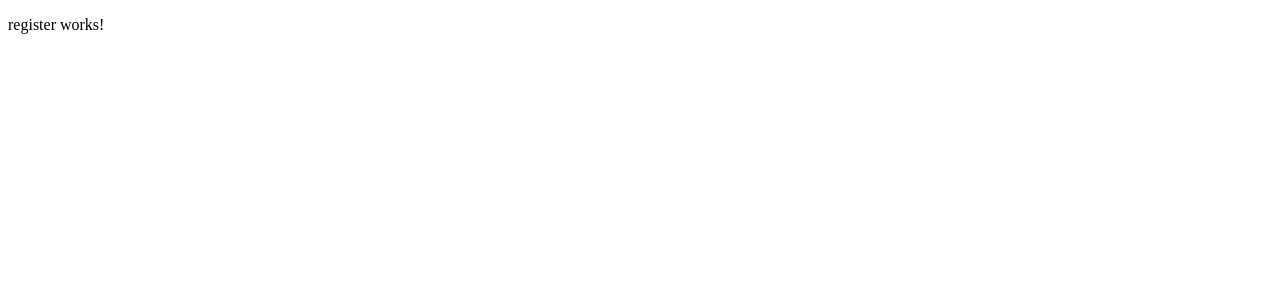
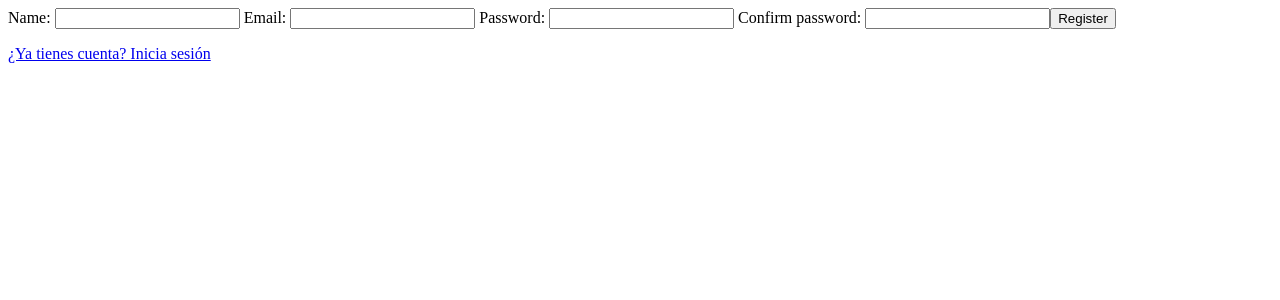
Before and after one commit to ftalaveram01/habitos-web, an Angular app: page /register in a window 1280 px wide. Shown: the top 300 px of the page. Built offline with nearby package versions, Linux system fonts and the light colour scheme.

Commit message:
creacion de formulario y metodo en el servicio

```diff
--- a/src/app/Components/register/register.component.html
+++ b/src/app/Components/register/register.component.html
@@ -1 +1,34 @@
-<p>register works!</p>
+<div class="container">
+    <form class="form-group" [formGroup]="form" (ngSubmit)="onSubmit()">
+        <label>
+            Name:
+            <input type="text" formControlName="name" name="name" required>
+        </label>
+        <label>
+            Email:
+            <input type="email" formControlName="email" name="email" required>
+            <div *ngIf="email?.invalid && email?.touched" class="error">
+                El correo electrónico no es válido.
+            </div>
+        </label>
+        <label>
+            Password:
+            <input type="password" formControlName="password" name="password" required>
+        </label>
+        <label>
+            Confirm password:
+            <input type="password" formControlName="confirmPassword" name="confirmPassword" required>
+            <div *ngIf="confirmPassword?.hasError('noMatch') && confirmPassword?.touched" class="error">
+                Las contraseñas no coinciden.
+            </div>
+        </label>
+        <button type="submit">Register</button>
+
+        <a href="http://localhost:4200/login" id="login">
+            <p>
+                ¿Ya tienes cuenta? Inicia sesión
+            </p>
+        </a>
+
+    </form>
+</div>
--- a/src/app/Components/register/register.component.ts
+++ b/src/app/Components/register/register.component.ts
@@ -1,11 +1,70 @@
 import { Component } from '@angular/core';
+import { CommonModule } from '@angular/common';
+import { FormBuilder, FormGroup, FormsModule, ReactiveFormsModule, Validators } from '@angular/forms';
+import { AuthService } from '../../Services/auth.service';
 
 @Component({
   selector: 'app-register',
-  imports: [],
+  imports: [CommonModule, ReactiveFormsModule],
   templateUrl: './register.component.html',
   styleUrl: './register.component.css'
 })
 export class RegisterComponent {
 
+  form !: FormGroup;
+  name: string = '';
+  errors: { [nameError: string]: string} = {};
+
+  constructor(private authService: AuthService, private fb: FormBuilder) {}
+
+  ngOnInit() {
+    this.form = this.fb.group({
+      name: ['', Validators.required, Validators.minLength(1), Validators.maxLength(30)],
+      email: ['',Validators.required, this.emailValidator],
+      password: ['', Validators.required],
+      confirmPassword: ['',Validators.required]
+    }, {
+      validators: this.passwordMatchValidator
+    })
+  }
+
+  onSubmit() {
+    this.authService.Register(this.form.value, (ok: boolean) => {
+      if(ok){
+        alert('Registration successful');
+      } else {
+        alert('Registration failed');
+      }
+    })
+  }
+
+  async emailValidator(control: any) {
+    const emailPattern = /^[a-zA-Z0-9._%+-]+@[a-zA-Z0-9.-]+\.[a-zA-Z]{2,}$/;
+    if (control.value && !emailPattern.test(control.value)) {
+      return { invalidEmail: true };
+    }
+    return null;
+  }
+
+  passwordMatchValidator(formGroup: FormGroup) : void{
+    const password = formGroup.get('password')?.value;
+    const confirmPassword = formGroup.get('confirmPassword')?.value;
+
+    if (password !== confirmPassword) {
+      formGroup.get('confirmPassword')?.setErrors({ noMatch: true });
+    } else {
+    }
+  }
+
+  get email() {
+    return this.form.get('email');
+  }
+
+  get password() {
+    return this.form.get('password');
+  }
+
+  get confirmPassword() {
+    return this.form.get('confirmPassword');
+  }
 }
--- a/src/app/Services/auth.service.ts
+++ b/src/app/Services/auth.service.ts
@@ -30,10 +30,11 @@ export class AuthService {
     );
   }
 
-  Register(username: string, password: string, onRegister: (ok: boolean) => void){
+  Register(user: any, onRegister: (ok: boolean) => void){
     const params = new HttpParams()
-      .set('email', username)
-      .set('password', password);
+      .set('name', user.name)
+      .set('email', user.email)
+      .set('password', user.password);
 
     this.http.post(`${this.apiHabitosAuthUrl}/register`, params).subscribe((users :any) => {
         if(users){
@@ -41,7 +42,7 @@ export class AuthService {
         }
       },
       (error) => {
-        if(error.status === 404){
+        if(error.status === 400){
           onRegister(false)
         }
       }
```
